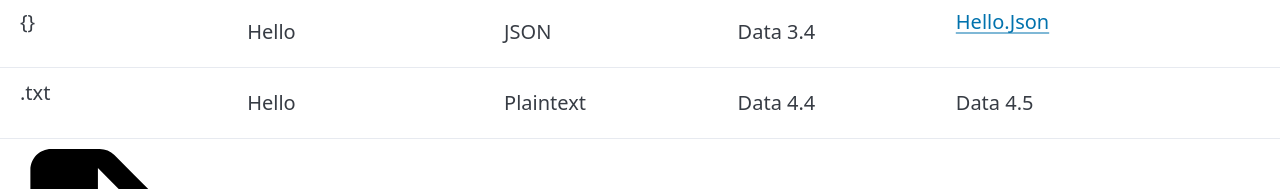
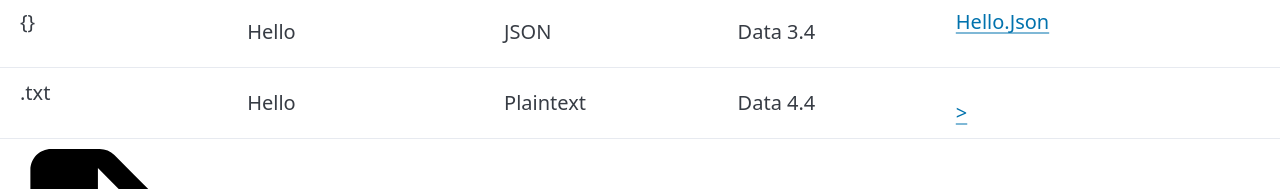
Before and after one commit to Bakkert2/file-browser, a plain HTML site: page index.html in a window 1280 px wide. Shown: the part 587-776 px from the top of the page. Drawn offline with nearby package versions, Linux system fonts and the light colour scheme.

Commit message:
Plaintext hyperlink

```diff
--- a/index.html
+++ b/index.html
@@ -49,7 +49,7 @@
           <td>Hello</td>
           <td>Plaintext</td>
           <td>Data 4.4</td>
-          <td>Data 4.5</td>
+          <td><p><a href="https://luminous-bavarois-817c6e.netlify.app/hello.txt"></p>></td>
         </tr>
         <tr>
           <td><img src="file-pdf-solid.svg" alt="PDF image, changed" /> </td>
```
